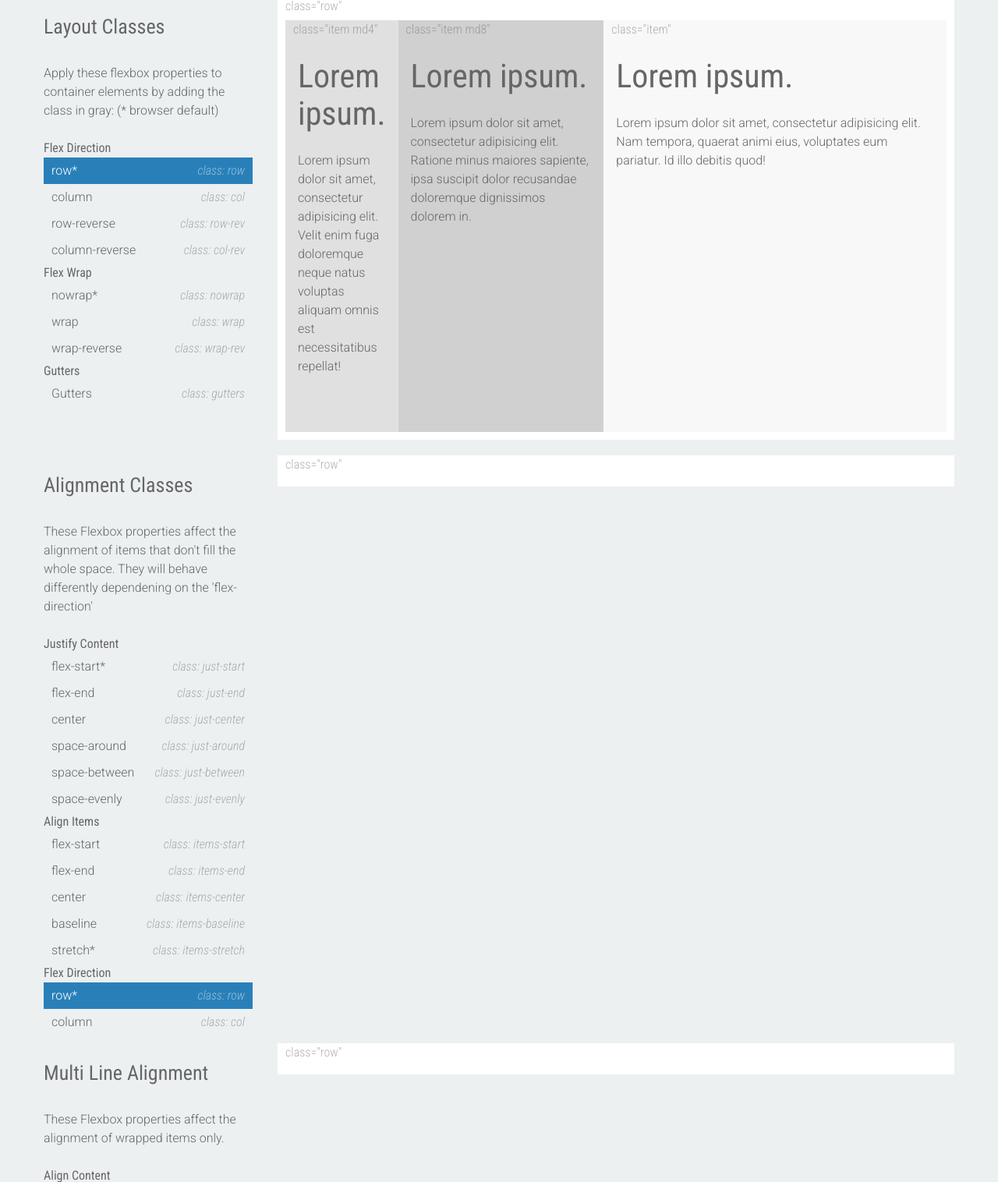
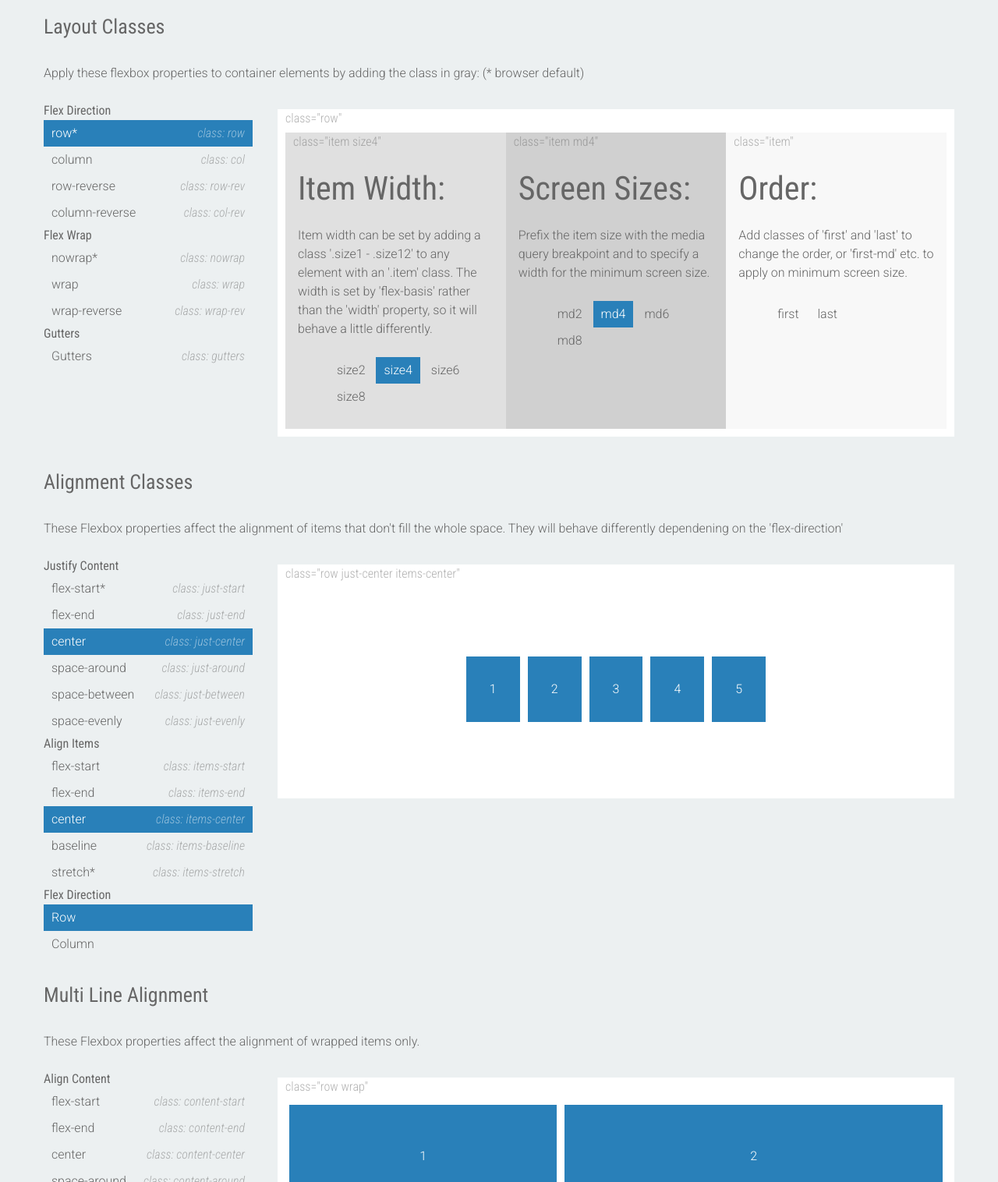
Before and after one commit to bradleyjahn/squatch, a website: page docs/index.html in a window 1280 px wide. Shown: the part 1284-2800 px from the top of the page at 78% size. Drawn offline with nearby package versions, Linux system fonts and the light colour scheme.

Commit message:
add to docs

```diff
--- a/assets/scss/squatch/_flexbox.scss
+++ b/assets/scss/squatch/_flexbox.scss
@@ -21,7 +21,7 @@
   padding-left:  ($gutter-width / 2);
   padding-right: ($gutter-width / 2);
 }
-@include flex-grid('', $grid-columns);
+@include flex-grid('size', $grid-columns);
 
 // Create rules for each breakpoint and add suffix
 @each $breakpoint, $size in $breakpoints {
--- a/assets/scss/squatch/_theme.scss
+++ b/assets/scss/squatch/_theme.scss
@@ -52,6 +52,23 @@
 	margin: 1rem 0;
 	overflow: hidden;
 }
+#flex-example2 {
+	min-height: 30rem;
+	&.col {
+		min-height: 60rem;
+	}
+
+
+}
+#flex-example3 {
+	height: 60rem;
+}
+.demo-box {
+		background-color: color(blue);
+		border: 5px solid white;
+		padding: 3rem;
+		color: white;
+	}
 #example1 {
 	background-color: gray(3);
 }
--- a/assets/scss/squatch/mixins/_flexbox.scss
+++ b/assets/scss/squatch/mixins/_flexbox.scss
@@ -40,10 +40,10 @@
 
 @mixin flex-item($class) {
 	//flex-grow: <number>; /* default 0 */   flex-shrink: <number>; /* default 1 */
-  .grow#{$class} {flex-grow: 1;}
-  .nogrow#{$class} {flex-grow: 0;}
-  .shrink#{$class} {flex-shrink: 1;}
-  .noshrink#{$class} {flex-shrink: 0;}
+  .grow#{$class} {flex-grow: 1 !important;;}
+  .nogrow#{$class} {flex-grow: 0 !important;}
+  .shrink#{$class} {flex-shrink: 1 !important;}
+  .noshrink#{$class} {flex-shrink: 0 !important;}
 
   //align-self: auto | flex-start | flex-end | center | baseline | stretch;
   .self-start#{$class} { align-self: flex-start; }
@@ -61,8 +61,7 @@
 @mixin flex-grid($class,$columns) {
   @for $i from 1 through $columns {
 	.item.#{$class}#{$i} {
-      flex-basis: percentage(($i / $columns));
-      //flex-grow: 0;
+      flex: 1 0 percentage(($i / $columns));
     }
   }
 }
--- a/docs/index.html
+++ b/docs/index.html
@@ -90,10 +90,14 @@
 					<p>Flexbox grid system makes designing responsive layouts a breeze. Float based grids are no longer needed. Autoprefixer will take care of the differences in modern browsers. IE 9 and below are dead to us. Go ahead and click the examples below to play with different layouts you can create just by adding classes to a containing element and child elements: </p>
 				</div>
 			</div>
+      <div class="pad contained">
+        <h3>Layout Classes</h3>
+        <p>Apply these flexbox properties to container elements by adding the class in gray: (* browser default)</p>
+      </div>
       <section class="demo-container contained col row-md">
+
           <nav class="item md3">
-            <h3>Layout Classes</h3>
-            <p>Apply these flexbox properties to container elements by adding the class in gray: (* browser default)</p>
+
             <ul class="nav demo-nav" data-target="#flex-example">
               <li class="h4">Flex Direction</li>
               <li><span class="active" href="#" data-toggle="row">row* <i>class: row</i></span></li>
@@ -114,45 +118,50 @@
           </nav>
           <section class="item noshrink-md md9">
               <div id="flex-example" data-demo class="row">
-                <div id="example1" data-demo class="item md4">
-                  <h2>Lorem ipsum.</h2>
-                  <p>Lorem ipsum dolor sit amet, consectetur adipisicing elit. Velit enim fuga doloremque neque natus voluptas aliquam omnis est necessitatibus repellat!</p>
+                <div id="example1" data-demo class="item size4">
+                  <h2>Item Width:</h2>
+                  <p>Item width can be set by adding a class '.size1 - .size12' to any element with an '.item' class. The width is set by 'flex-basis' rather than the 'width' property, so it will behave a little differently.</p>
                   <ul class="demo-nav inline" data-target="#example1">
-                    <li><span data-toggle=""></span></li>
-                    <li><span data-toggle=""></span></li>
-                    <li><span data-toggle=""></span></li>
+                    <li><span data-toggle="size2">size2</span></li>
+                    <li><span class="active" data-toggle="size4">size4</span></li>
+                    <li><span data-toggle="size6">size6</span></li>
+                    <li><span data-toggle="size8">size8</span></li>
                   </ul>
                 </div>
-                <div id="example2" data-demo class="item md8">
-                  <h2>Lorem ipsum.</h2>
-                  <p>Lorem ipsum dolor sit amet, consectetur adipisicing elit. Ratione minus maiores sapiente, ipsa suscipit dolor recusandae doloremque dignissimos dolorem in.</p>
+                <div id="example2" data-demo class="item md4">
+                  <h2>Screen Sizes:</h2>
+                  <p>Prefix the item size with the media query breakpoint and to specify a width for the minimum screen size.</p>
                   <ul class="demo-nav inline" data-target="#example2">
-                    <li><span data-toggle=""></span></li>
-                    <li><span data-toggle=""></span></li>
-                    <li><span data-toggle=""></span></li>
+                    <li><span data-toggle="md2">md2</span></li>
+                    <li><span class="active" data-toggle="md4">md4</span></li>
+                    <li><span data-toggle="md6">md6</span></li>
+                    <li><span data-toggle="md8">md8</span></li>
                   </ul>
                 </div>
                 <div id="example3" data-demo class="item">
-                  <h2>Lorem ipsum.</h2>
-                  <p>Lorem ipsum dolor sit amet, consectetur adipisicing elit. Nam tempora, quaerat animi eius, voluptates eum pariatur. Id illo debitis quod!</p>
+                  <h2>Order:</h2>
+                  <p>Add classes of 'first' and 'last' to change the order, or 'first-md' etc. to apply on minimum screen size.</p>
                   <ul class="demo-nav inline" data-target="#example3">
-                    <li><span data-toggle=""></span></li>
-                    <li><span data-toggle=""></span></li>
-                    <li><span data-toggle=""></span></li>
+                    <li><span data-toggle="first">first</span></li>
+                    <li><span data-toggle="last">last</span></li>
+
                   </ul>
                 </div>
               </div>
+
           </section>
       </section>
+      <div class="pad contained">
+        <h3>Alignment Classes</h3>
+        <p>These Flexbox properties affect the alignment of items that don't fill the whole space. They will behave differently dependening on the 'flex-direction'</p>
+      </div>
       <section class="demo-container contained col row-md">
           <nav class="item md3">
-            <h3>Alignment Classes</h3>
-            <p>These Flexbox properties affect the alignment of items that don't fill the whole space. They will behave differently dependening on the 'flex-direction'</p>
             <ul class="nav demo-nav" data-target="#flex-example2">
               <li class="h4">Justify Content</li>
               <li><span href="#" data-toggle="just-start">flex-start* <i>class: just-start</i></span></li>
               <li><span href="#" data-toggle="just-end">flex-end <i>class: just-end</i></span></li>
-              <li><span href="#" data-toggle="just-center">center <i>class: just-center</i></span></li>
+              <li><span href="#" class="active" data-toggle="just-center">center <i>class: just-center</i></span></li>
               <li><span href="#" data-toggle="just-around">space-around <i>class: just-around</i></span></li>
               <li><span href="#" data-toggle="just-between">space-between <i>class: just-between</i></span></li>
               <li><span href="#" data-toggle="just-evenly">space-evenly <i>class: just-evenly</i></span></li>
@@ -161,27 +170,36 @@
               <li class="h4">Align Items</li>
               <li><span href="#" data-toggle="items-start">flex-start <i>class: items-start</i></span></li>
               <li><span href="#" data-toggle="items-end">flex-end <i>class: items-end</i></span></li>
-              <li><span href="#" data-toggle="items-center">center <i>class: items-center</i></span></li>
+              <li><span href="#" class="active" data-toggle="items-center">center <i>class: items-center</i></span></li>
               <li><span href="#" data-toggle="items-baseline">baseline <i>class: items-baseline</i></span></li>
               <li><span href="#" data-toggle="items-stretch">stretch* <i>class: items-stretch</i></span></li>
             </ul>
+            <ul class="nav demo-nav" data-target="#flex-example2">
+              <li class="h4">Flex Direction</li>
+              <li><span class="active" href="#" data-toggle="row">Row</span></li>
+              <li><span href="#" data-toggle="col">Column</span></li>
+            </ul>
 
-            <ul class="nav demo-nav" data-target="#flex-example">
-              <li class="h4">Flex Direction</li>
-              <li><span class="active" href="#" data-toggle="row">row* <i>class: row</i></span></li>
-              <li><span href="#" data-toggle="col">column <i>class: col</i></span></li>
-            </ul>
+
           </nav>
           <section class="item noshrink-md md9">
-              <div id="flex-example2" data-demo class="row">
-
+              <div id="flex-example2" data-demo class="row just-center items-center">
+                <div class="demo-box text-center">1</div>
+                <div class="demo-box text-center">2</div>
+                <div class="demo-box text-center">3</div>
+                <div class="demo-box text-center">4</div>
+                <div class="demo-box text-center">5</div>
               </div>
           </section>
       </section>
+      <div class="pad contained">
+        <h3>Multi Line Alignment</h3>
+        <p>These Flexbox properties affect the alignment of wrapped items only.</p>
+      </div>
       <section class="demo-container contained col row-md">
           <nav class="item md3">
-            <h3>Multi Line Alignment</h3>
-            <p>These Flexbox properties affect the alignment of wrapped items only.</p>
+
+
             <ul class="nav demo-nav" data-target="#flex-example3">
               <li class="h4">Align Content</li>
               <li><span href="#" data-toggle="content-start">flex-start <i>class: content-start</i></span></li>
@@ -189,12 +207,37 @@
               <li><span href="#" data-toggle="content-center">center <i>class: content-center</i></span></li>
               <li><span href="#" data-toggle="content-around">space-around <i>class: content-around</i></span></li>
               <li><span href="#" data-toggle="content-between">space-between <i>class: content-between</i></span></li>
-              <li><span href="#" data-toggle="content-stretch">stretch* <i>class: content-stretch</i></span></li>
+              <li><span href="#" class="active" data-toggle="content-stretch">stretch* <i>class: content-stretch</i></span></li>
+            </ul>
+            <ul class="nav demo-nav" data-target="#flex-example3">
+              <li class="h4">Flex Direction</li>
+              <li><span class="active" href="#" data-toggle="row">Row</span></li>
+              <li><span href="#" data-toggle="col">Column</span></li>
             </ul>
           </nav>
           <section class="item noshrink-md md9">
-              <div id="flex-example3" data-demo class="row">
-
+              <div id="flex-example3" data-demo class="row wrap">
+                <div class="item demo-box text-center size4">
+                  <p>1</p>
+                </div>
+                <div class="item  demo-box text-center size6">
+                  <p>2</p>
+                </div>
+                <div class="item demo-box text-center size3">
+                  <p>3</p>
+                </div>
+                <div class="item demo-box text-center size3">
+                  <p>4</p>
+                </div>
+                <div class="item demo-box text-center size6">
+                  <p>5</p>
+                </div>
+                <div class="item demo-box text-center size2">
+                  <p>6</p>
+                </div>
+                <div class="item demo-box text-center size4">
+                  <p>7</p>
+                </div>
               </div>
           </section>
       </section>
```
Also changed, not shown: docs/css/squatch.min.css, src/css/squatch.css, src/css/squatch.min.css.
